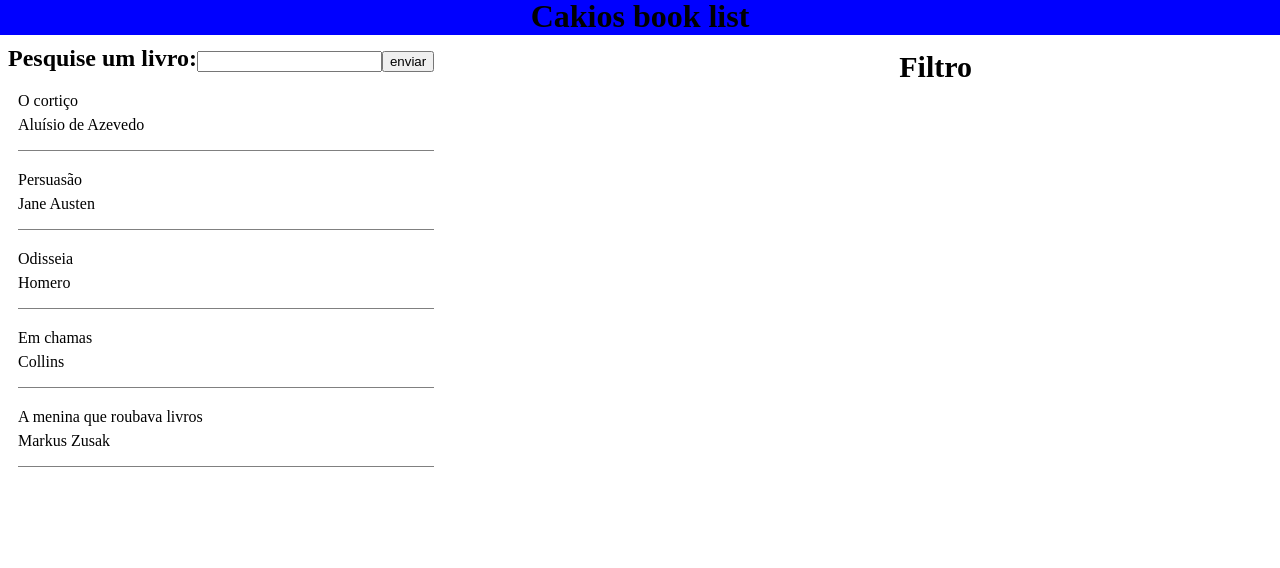
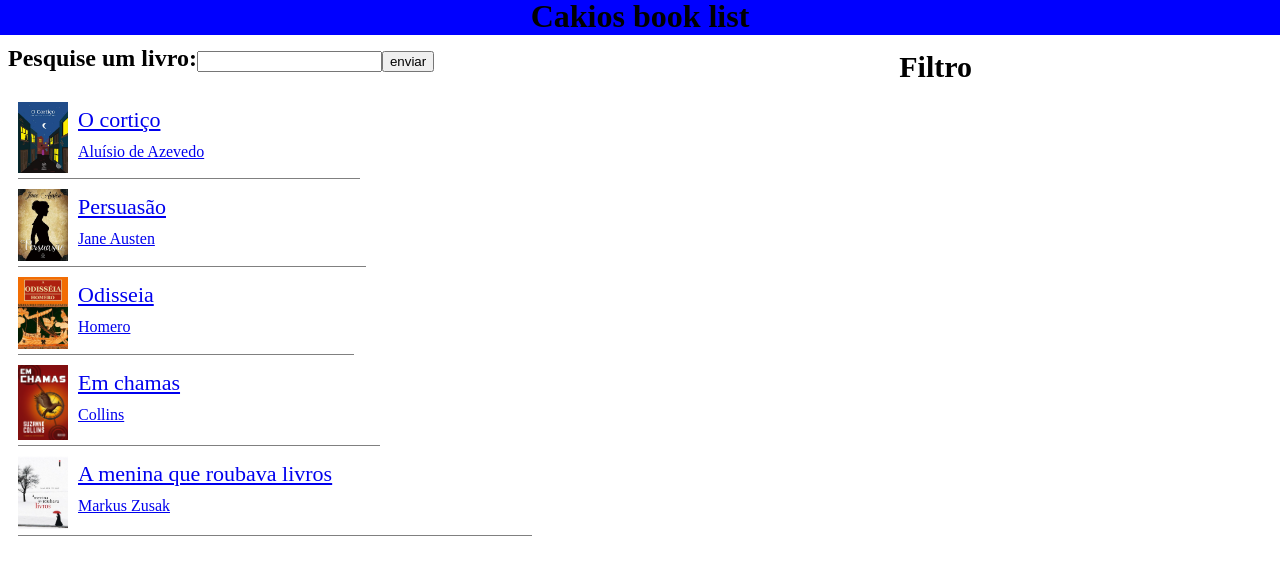
Before and after one commit to caio-henrique2006/Cakios-book-list, a plain HTML site: page index.html in a window 1280 px wide. Drawn offline with Linux system fonts and the light colour scheme.

Commit message:
melhorias

```diff
--- a/data_bank.json
+++ b/data_bank.json
@@ -27,6 +27,6 @@
     "title": "A menina que roubava livros",
     "author": "Markus Zusak",
     "resenha": "E se a morte ...",
-    "image": "a_menina_que_roubava_livros.jpg"
+    "image": "img/a_menina_que_roubava_livros.jpg"
   }
 ]
--- a/script.js
+++ b/script.js
@@ -13,8 +13,10 @@ request.onload = function() {
 
 function books(estante){
 	for(var i = 0; i < estante.length; i++){
-		const p_title = document.createElement("p");
-		const p_author = document.createElement("p");
+		const br = document.createElement("br");
+		const image = document.createElement("img");
+		const p_title = document.createElement("a");
+		const p_author = document.createElement("a");
 		const div = document.createElement("div");
 
 		const text_title = document.createTextNode(estante[i].title);
@@ -25,15 +27,17 @@ function books(estante){
 		const div_result = document.getElementById("result");
 		div_result.appendChild(div);
 
+		div.appendChild(image);
 		div.appendChild(p_title);
+		div.appendChild(br);
 		div.appendChild(p_author);
 
-		const class_div = "class_div";
-		const class_title = "class_title";
-		const class_author = "class_author";
-
-		div.setAttribute("class", class_div);
-		p_title.setAttribute("class", class_title);
-		p_author.setAttribute("class", class_author);
+		image.setAttribute("src", estante[i].image);
+		image.setAttribute("class", "class_img");
+		div.setAttribute("class", "class_div");
+		p_title.setAttribute("class", "class_title");
+		p_title.setAttribute("href", "#");
+		p_author.setAttribute("class", "class_author");
+		p_author.setAttribute("href", "#");
 	}
 }
--- a/style.css
+++ b/style.css
@@ -17,11 +17,24 @@ nav{
 	margin-right: 300px;
 }
 .class_div{
-	margin-top: ;
-	margin-bottom: 20px;
+	clear: left;
+	float: left;
+	margin-top: 5px;
 	margin-left: 10px;
+	padding-right: 100px;
 	border-bottom: 1px solid gray;
 }
 .class_title{
-	margin-bottom: -10px;
+	font-size: 22px;
+	margin-top: 10px;
+	margin-bottom: 10px;
+	padding-right: 100px;
+	float: left;
 }
+.class_img{
+	margin-top: 5px;
+	margin-bottom: 5px;
+	margin-right: 10px;
+	float: left;
+	width: 50px;
+}
```
